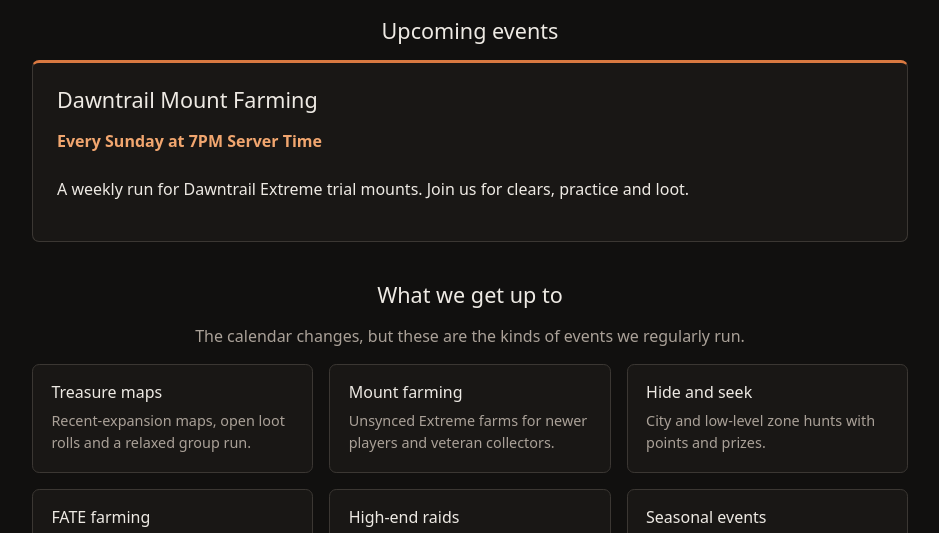
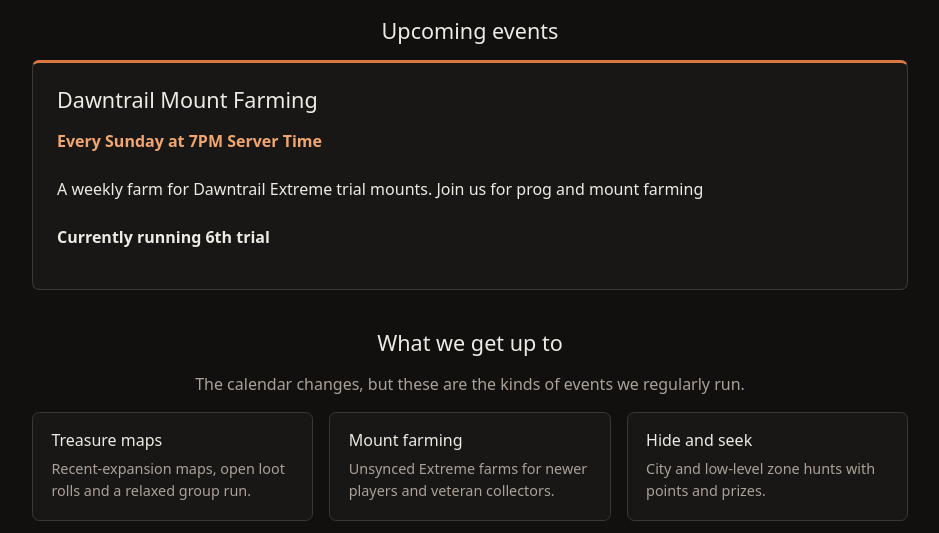
Before and after one commit to DND-FC/dnd-fc.github.io, a plain HTML site: page index.html in a window 1280 px wide. Shown: the part 191-724 px from the top of the page, without its empty margins (170-1109 px from the left). Drawn offline with Linux system fonts and the light colour scheme.

Commit message:
Publish site

```diff
--- a/index.html
+++ b/index.html
@@ -39,7 +39,9 @@
             <section class="event-card d-flex flex-column align-items-start p-4">
                 <h3>Dawntrail Mount Farming</h3>
                 <p class="event-time">Every Sunday at 7PM Server Time</p>
-                <p>A weekly run for Dawntrail Extreme trial mounts. Join us for clears, practice and loot.</p>
+                <p>A weekly farm for Dawntrail Extreme trial mounts. Join us for prog and mount farming</p>
+
+                <p><b>Currently running 6th trial</b></p>
             </section>
 
             <!--<section class="event-card d-flex flex-column align-items-start p-4">
```
